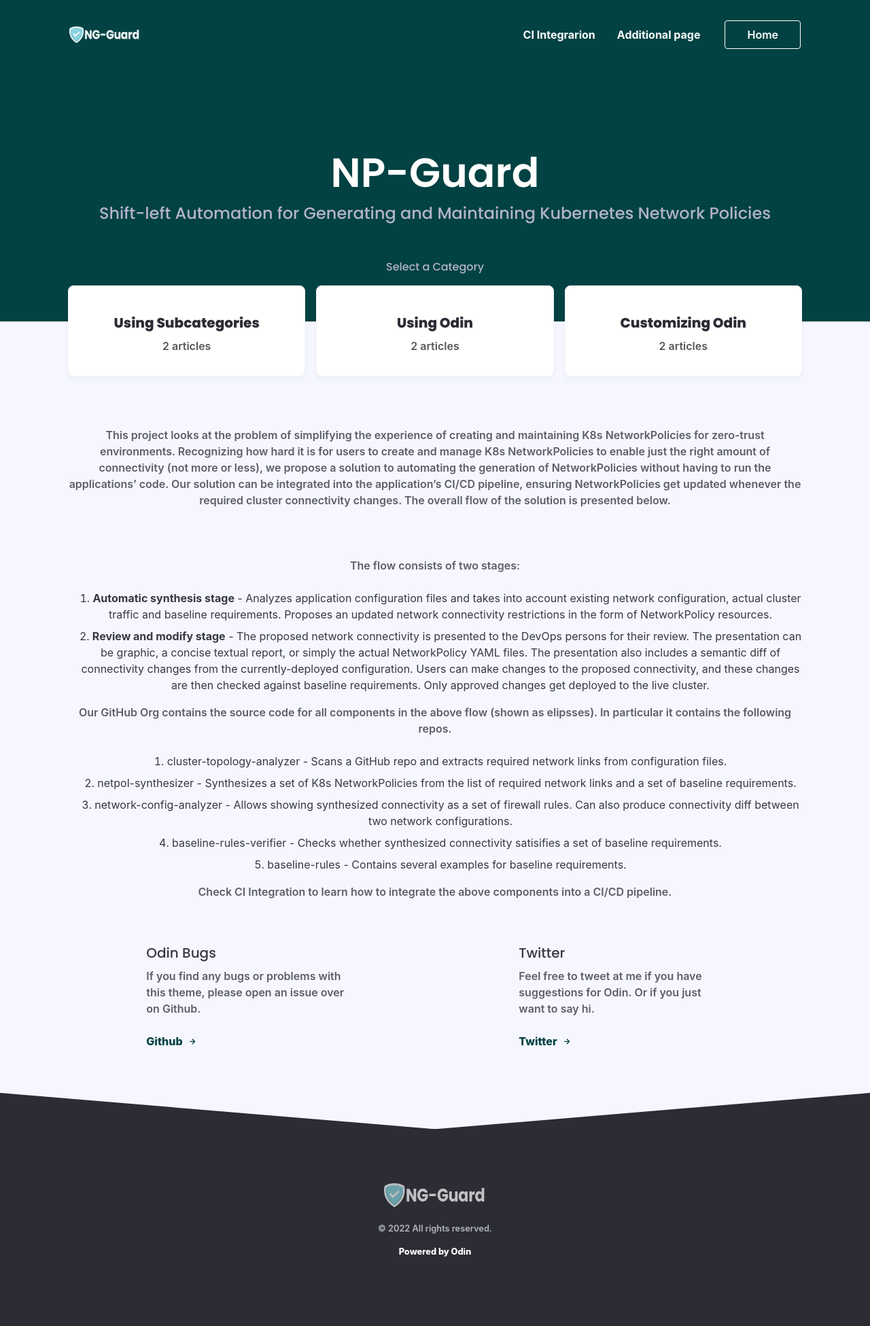
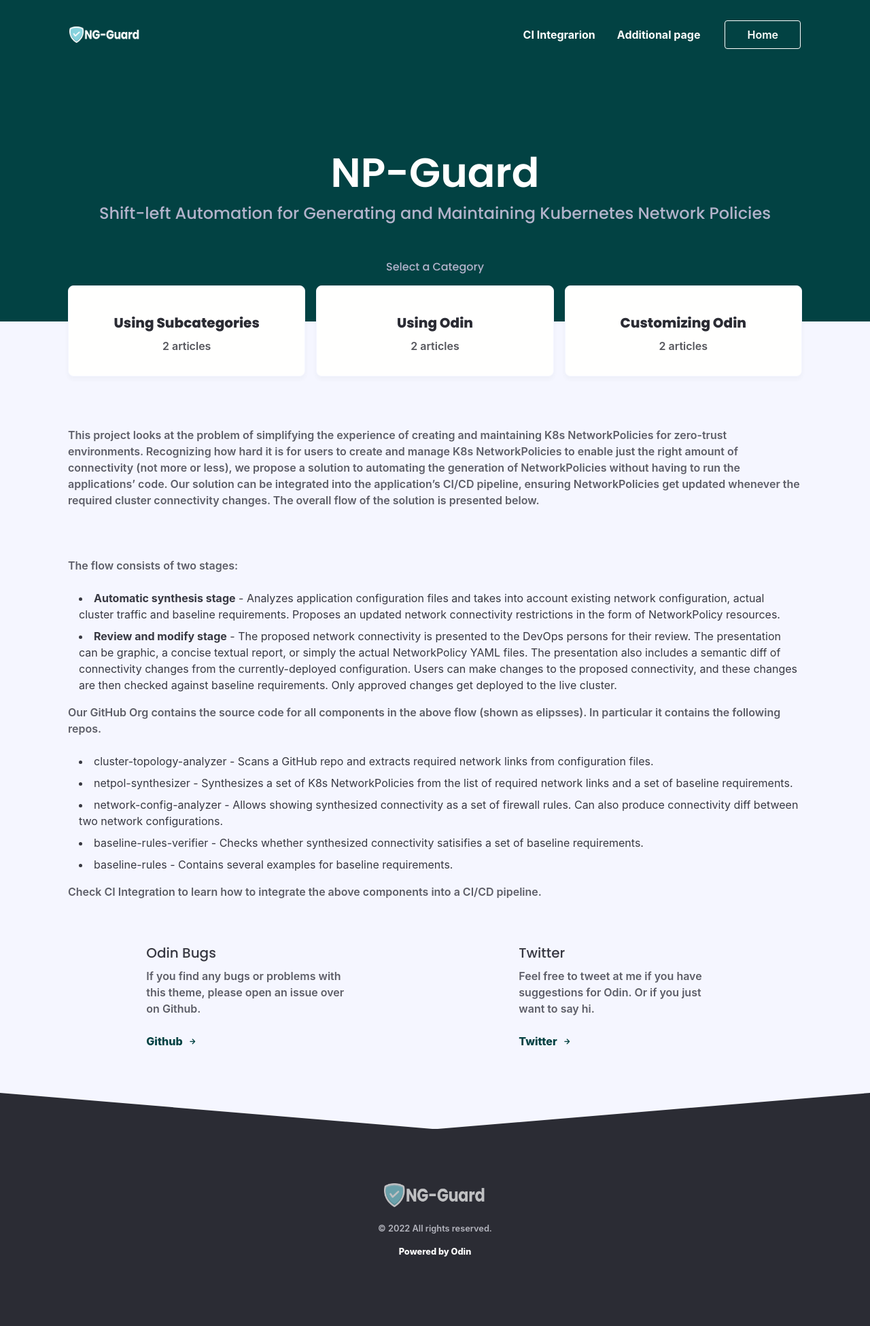
Before and after one commit to tkwsniva/np-guard, a Jekyll site: the page built from index.html, in a window 1280 px wide. Shown: the whole page at 68% size. Built offline with Jekyll 4.4.1, drawn with Linux system fonts in a browser that asks for light colours; nearby versions of some CDN libraries; some web fonts are replaced; comment, search, counter and statistics services are not loaded.

Commit message:
Update home-content.html

```diff
--- a/_includes/home-content.html
+++ b/_includes/home-content.html
@@ -1,21 +1,21 @@
 {% if site.help_one_title == null %}
 {% else %}
-<div class="column col-12 text-center mt-16">
+<div class="column col-12 text-left mt-16">
   <p>This project looks at the problem of simplifying the experience of creating and maintaining K8s NetworkPolicies for zero-trust environments. Recognizing how hard it is for users to create and manage K8s NetworkPolicies to enable just the right amount of connectivity (not more or less), we propose a solution to automating the generation of NetworkPolicies without having to run the applications’ code. Our solution can be integrated into the application’s CI/CD pipeline, ensuring NetworkPolicies get updated whenever the required cluster connectivity changes. The overall flow of the solution is presented below.</p>
 	<p align="center"><img src="" /></p>
 	<p>The flow consists of two stages:</p>
-<ol>
+<ul>
     <li><b>Automatic synthesis stage</b> - Analyzes application configuration files and takes into account existing network configuration, actual cluster traffic and baseline requirements. Proposes an updated network connectivity restrictions in the form of NetworkPolicy resources.</li>
     <li><b>Review and modify stage</b> - The proposed network connectivity is presented to the DevOps persons for their review. The presentation can be graphic, a concise textual report, or simply the actual NetworkPolicy YAML files. The presentation also includes a semantic diff of connectivity changes from the currently-deployed configuration. Users can make changes to the proposed connectivity, and these changes are then checked against baseline requirements. Only approved changes get deployed to the live cluster.</li>
-</ol>
+</ul>
 <p>Our GitHub Org contains the source code for all components in the above flow (shown as elipsses). In particular it contains the following repos.</p>
-<ol>
+<ul>
     <li>cluster-topology-analyzer - Scans a GitHub repo and extracts required network links from configuration files.</li>
     <li>netpol-synthesizer - Synthesizes a set of K8s NetworkPolicies from the list of required network links and a set of baseline requirements.</li>
     <li>network-config-analyzer - Allows showing synthesized connectivity as a set of firewall rules. Can also produce connectivity diff between two network configurations.</li>
     <li>baseline-rules-verifier - Checks whether synthesized connectivity satisifies a set of baseline requirements.</li>
     <li>baseline-rules - Contains several examples for baseline requirements.</li>
-</ol>
+</ul>
 <p>Check CI Integration to learn how to integrate the above components into a CI/CD pipeline.</p>
 </div>
 <div class="column col-4 col-sm-12 p-8 mb-8 col-mx-auto">
```
